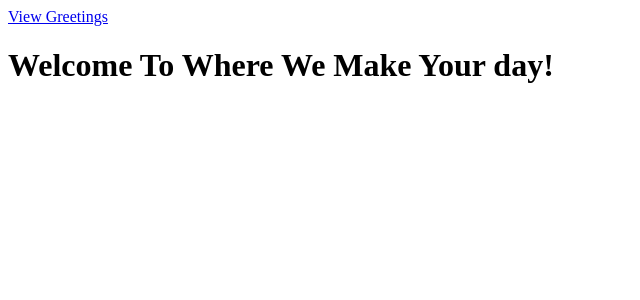
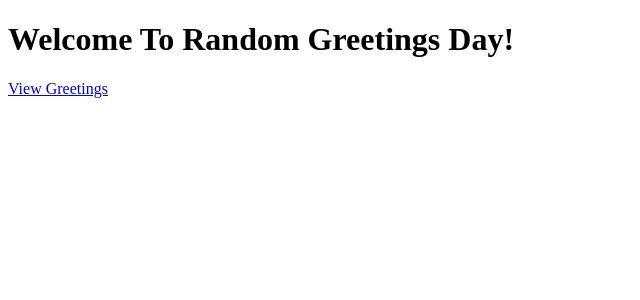
Before and after one commit to Doheera-kosi/hello-react-front-end, a React (Create React App) app: page / in a window 1280 px wide. Shown: the top 300 px of the page, without its empty margins (0-640 px from the left). Built offline with nearby package versions, Linux system fonts and the light colour scheme.

Commit message:
Modify Homejs and App.js

```diff
--- a/src/App.js
+++ b/src/App.js
@@ -6,11 +6,11 @@ import Home from './components/Home';
 function App() {
   return (
     <div>
-      <Link to="/greeting">View Greetings</Link>
       <Routes>
         <Route path="/" element={<Home />} />
         <Route path="/greeting" element={<Greeting />} />
       </Routes>
+      <Link to="/greeting">View Greetings</Link>
     </div>
   );
 }
--- a/src/components/Home.js
+++ b/src/components/Home.js
@@ -2,7 +2,7 @@ import React from 'react';
 
 const Home = () => (
   <div>
-    <h1>Welcome To Where We Make Your day!</h1>
+    <h1>Welcome To Random Greetings Day!</h1>
   </div>
 );
 
```
